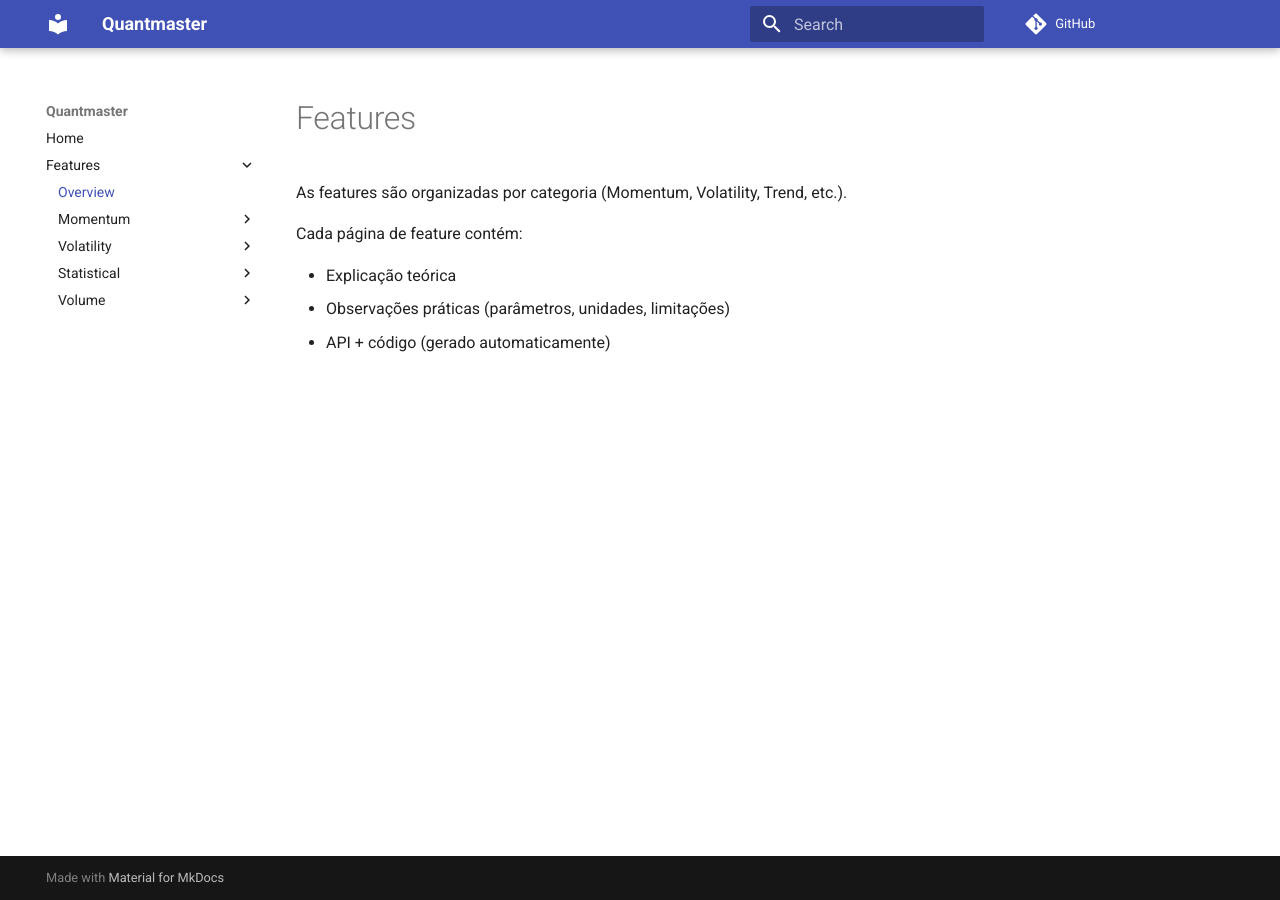
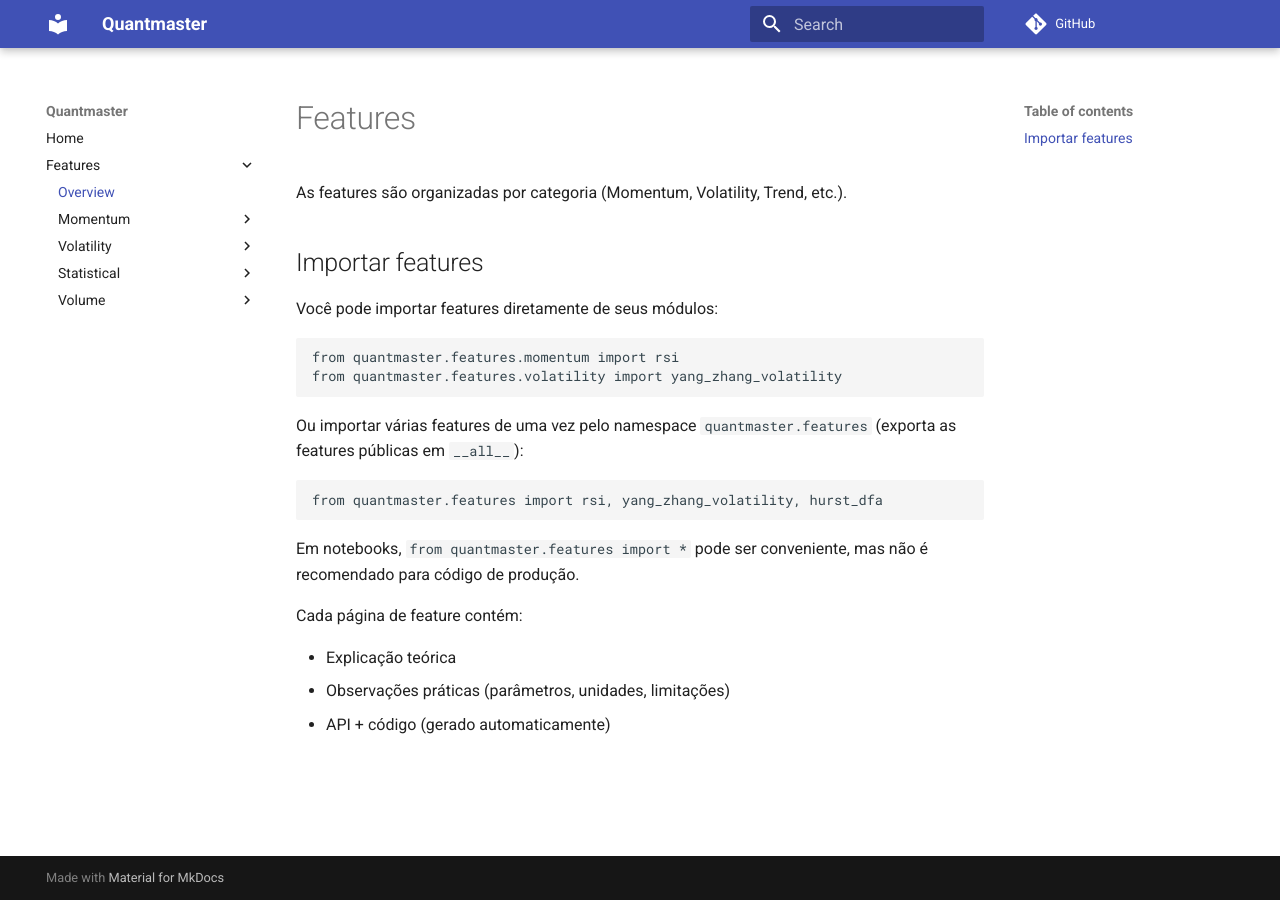
Before and after one commit to wolfox33/quantmaster, an MkDocs documentation site: the page built from docs/features/index.md, in a window 1280 px wide. Built offline with MkDocs 1.6.1 and Material for MkDocs 9.7.7, drawn with Linux system fonts in a browser that asks for light colours; comment, search, counter and statistics services are not loaded.

Commit message:
Add import documentation for features namespace
Update README and features index with examples showing how to import features from the quantmaster.features namespace, including direct imports, selective imports, and wildcard imports for notebook usage.

````diff
--- a/docs/features/index.md
+++ b/docs/features/index.md
@@ -1,6 +1,23 @@
 # Features
 
 As features são organizadas por categoria (Momentum, Volatility, Trend, etc.).
+
+## Importar features
+
+Você pode importar features diretamente de seus módulos:
+
+```python
+from quantmaster.features.momentum import rsi
+from quantmaster.features.volatility import yang_zhang_volatility
+```
+
+Ou importar várias features de uma vez pelo namespace `quantmaster.features` (exporta as features públicas em `__all__`):
+
+```python
+from quantmaster.features import rsi, yang_zhang_volatility, hurst_dfa
+```
+
+Em notebooks, `from quantmaster.features import *` pode ser conveniente, mas não é recomendado para código de produção.
 
 Cada página de feature contém:
 
````
Also changed, not shown: README.md (+14 -0 lines).
